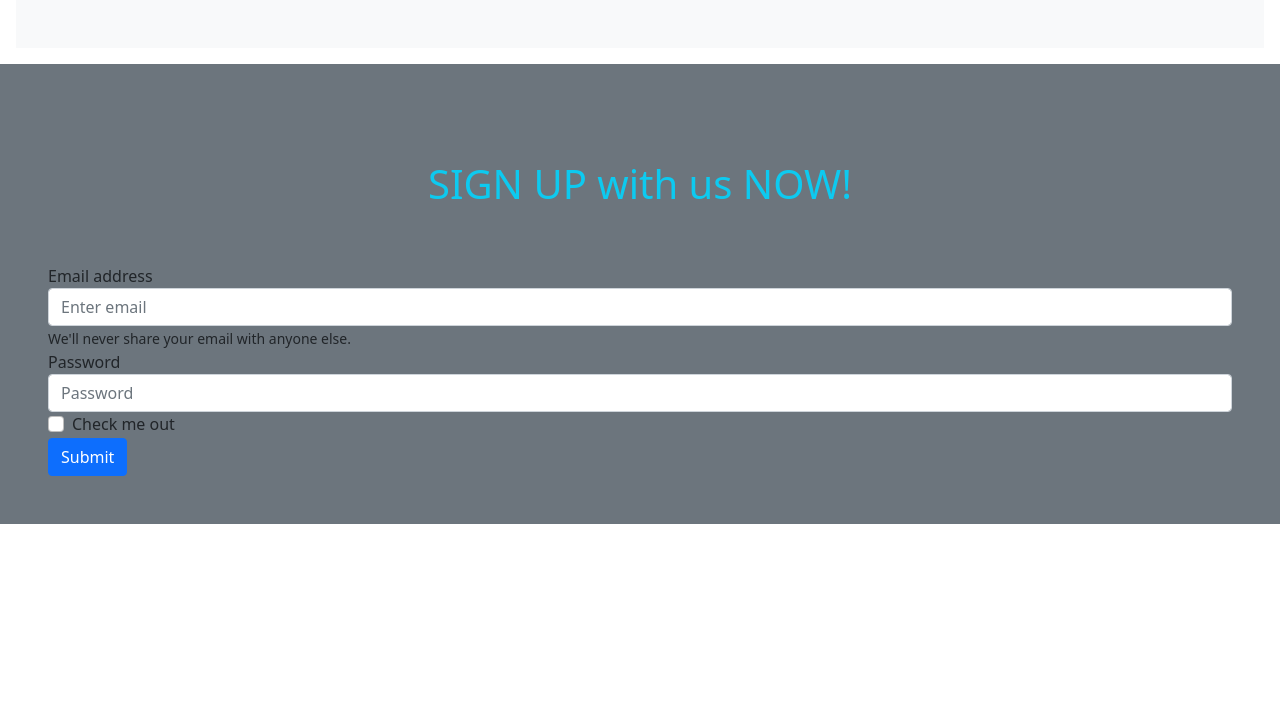
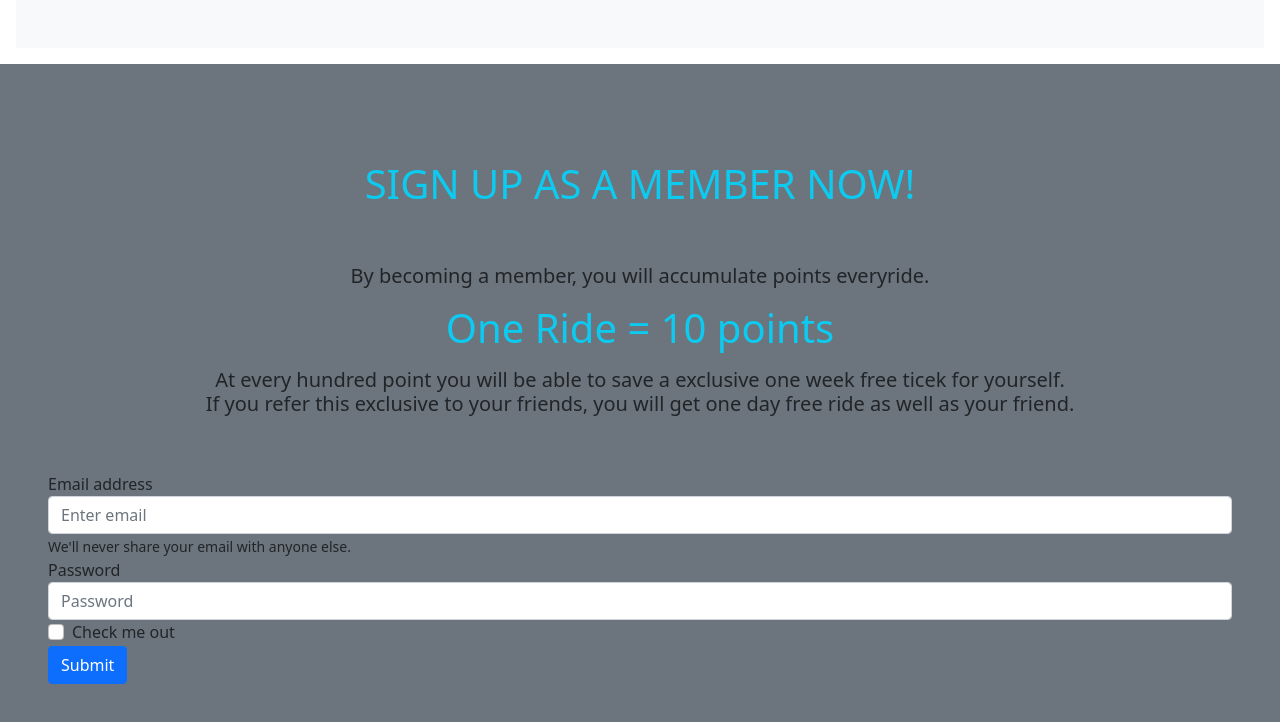
Before and after one commit to Cheamjy/bike, a plain HTML site: page Untitled-1.html in a window 1280 px wide. Shown: the part 2389-3111 px from the top of the page. Before the commit the page ends 2913 px from the top, so only its background shows below. Drawn offline with nearby package versions, Linux system fonts and the light colour scheme.

Commit message:
Update Untitled-1.html

```diff
--- a/Untitled-1.html
+++ b/Untitled-1.html
@@ -125,7 +125,13 @@
 
     <div class="position-relative overflow-hidden p-3 p-md-5  bg-secondary">
 
-      <p class="h1 text-center text-info py-5">SIGN UP with us NOW!</p>
+      <p class="h1 text-center text-info py-5">SIGN UP AS A MEMBER NOW!</p>
+      <h6 class="lead text-center">By becoming a member, you will accumulate points everyride. </h6>
+      <p class="h1 6-center text-info text-center py-2">One Ride = 10 points</p>
+      <h6 class="lead text-center pb-5"> At every hundred point you will be able to save a exclusive one week free ticek for yourself.
+        <br>
+        If you refer this exclusive to your friends, you will get one day free ride as well as your friend.
+      </h6>
 
 
       <form>
```
